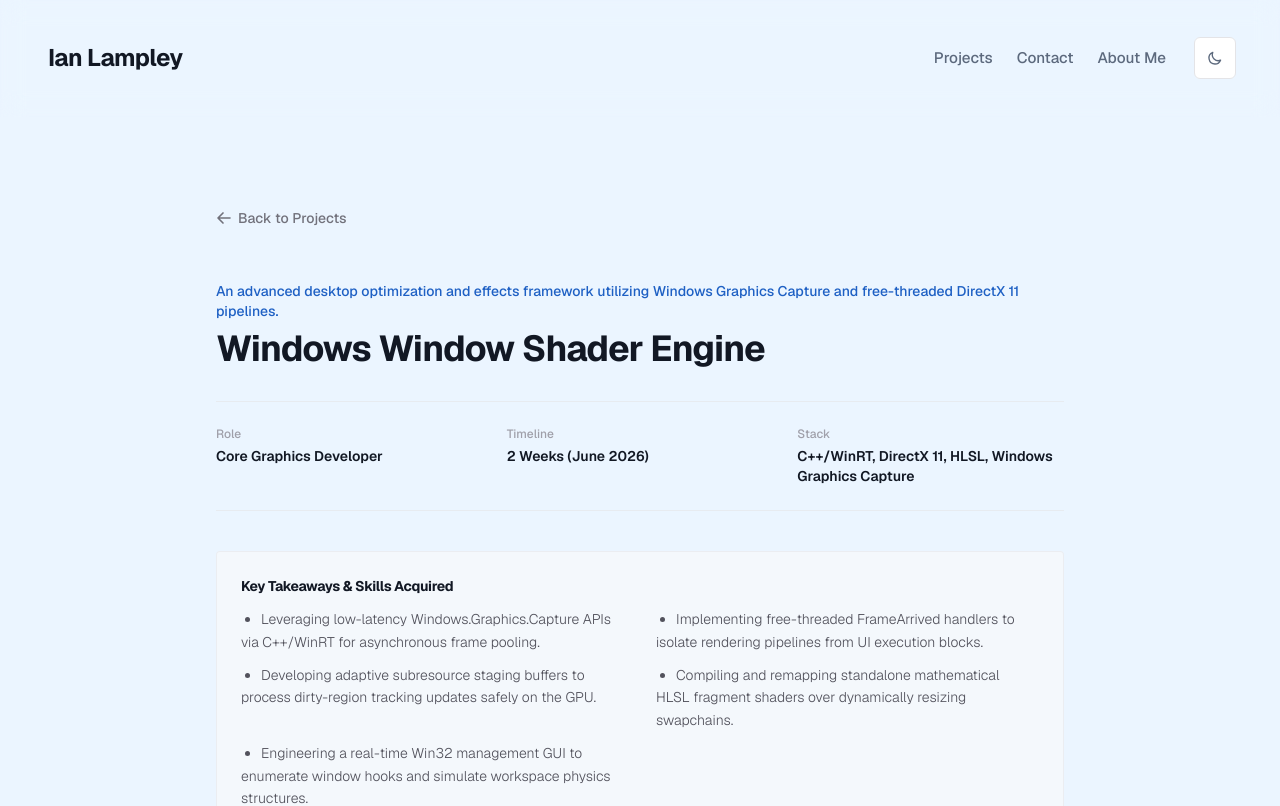
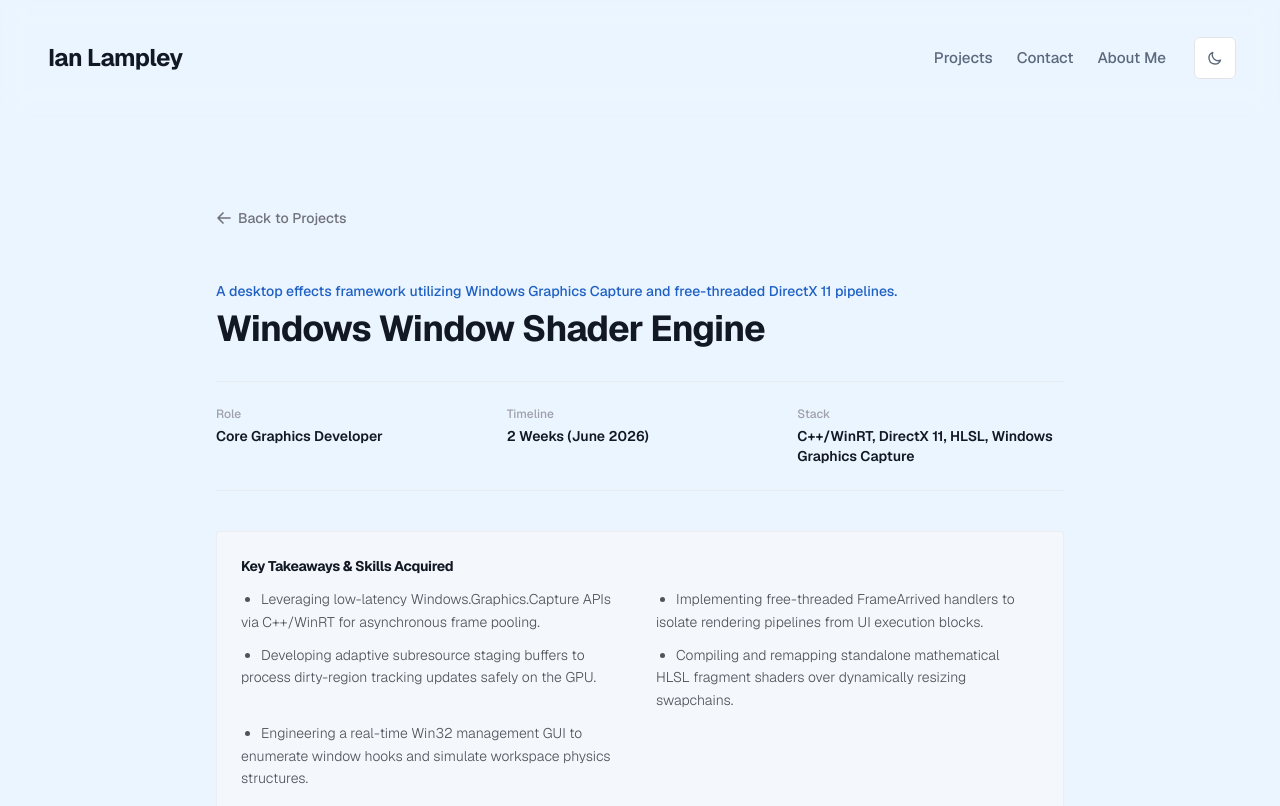
Before and after one commit to PlagatonicRed/Portfolio_V2, a Next.js app: page /projects/WWS in a window 1280 px wide. Shown: the top 806 px of the page. Built offline with nearby package versions, Linux system fonts and the light colour scheme.

Commit message:
Updated project short-descriptions

```diff
--- a/app/projects/WWS/page.tsx
+++ b/app/projects/WWS/page.tsx
@@ -3,7 +3,7 @@ import Link from 'next/link';
 
 const projectData = {
   title: "Windows Window Shader Engine",
-  subtitle: "An advanced desktop optimization and effects framework utilizing Windows Graphics Capture and free-threaded DirectX 11 pipelines.",
+  subtitle: "A desktop effects framework utilizing Windows Graphics Capture and free-threaded DirectX 11 pipelines.",
   meta: [
     { label: "Role", value: "Core Graphics Developer" },
     { label: "Timeline", value: "2 Weeks (June 2026)" },
--- a/data/projects.ts
+++ b/data/projects.ts
@@ -17,14 +17,14 @@ export const projects = [
   {
     id: 3,
     title: "Iron Galaxy Studios: Revolunar",
-    description: "A rogue-like FPS set in the wild west.",
+    description: "A Gothic Western rogue-like FPS featuring complex bullet-crafting behaviors and dynamic encounter systems.",
     image: "/images/projects/FinalIGS_Logo.png",
     link: "projects/Revolunar"
   },
   {
     id: 4,
     title: "Windows Window Shader",
-    description: "A program to apply shaders to windows windows for funsies",
+    description: "Desktop effects framework utilizing Windows Graphics Capture and free-threaded DirectX 11 pipelines.",
     image: "/images/projects/WWS_V3.png",
     link: "projects/WWS"
   },
```
